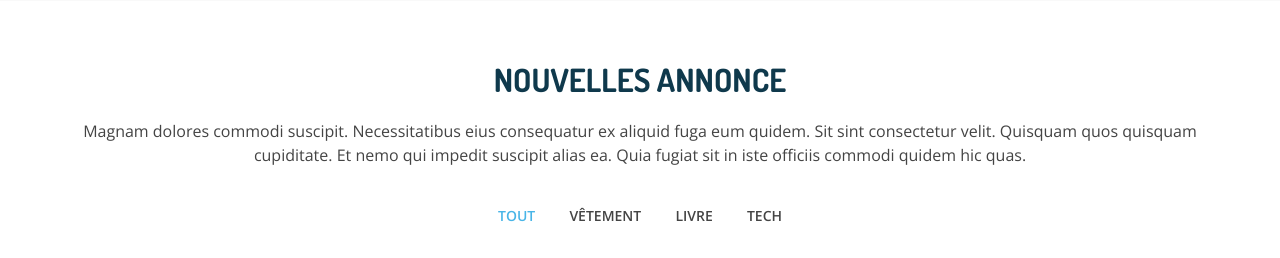
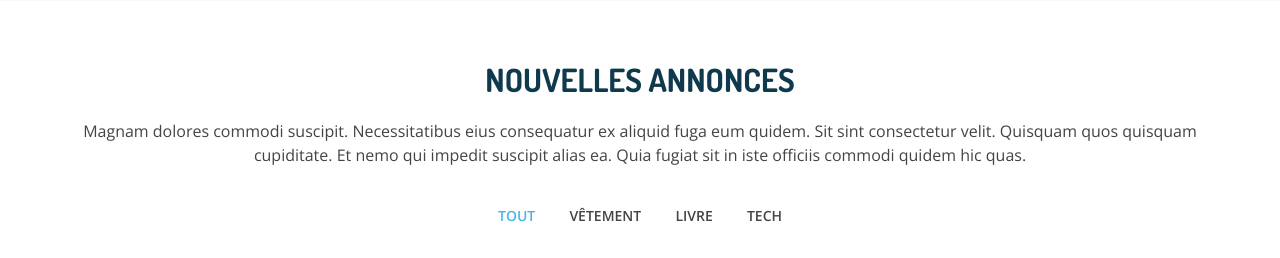
Before and after one commit to davy-web/hetic-symfony, a Symfony app: template templates/accueil.html.twig in a window 1280 px wide. Shown: the part 639-897 px from the top of the page. Run offline with Twig, Linux system fonts and the light colour scheme; the template is opened without the code that fills it, so the values that code supplies are empty; some libraries are stand-ins or nearby versions.

Commit message:
correct bug

```diff
--- a/templates/accueil.html.twig
+++ b/templates/accueil.html.twig
@@ -29,7 +29,7 @@
             <div class="container">
 
                 <div class="section-title">
-                <h2>Nouvelles annonce</h2>
+                <h2>Nouvelles annonces</h2>
                 <p>Magnam dolores commodi suscipit. Necessitatibus eius consequatur ex aliquid fuga eum quidem. Sit sint consectetur velit. Quisquam quos quisquam cupiditate. Et nemo qui impedit suscipit alias ea. Quia fugiat sit in iste officiis commodi quidem hic quas.</p>
                 </div>
 
@@ -60,6 +60,7 @@
                         <h3 style="text-transform: uppercase;">{{ annonce.titre }}</h3>
                         <p>{{ annonce.prix }}€</p>
                     </div><br>
+                </a>
                 </div>
                 {% endfor %}
 
```
